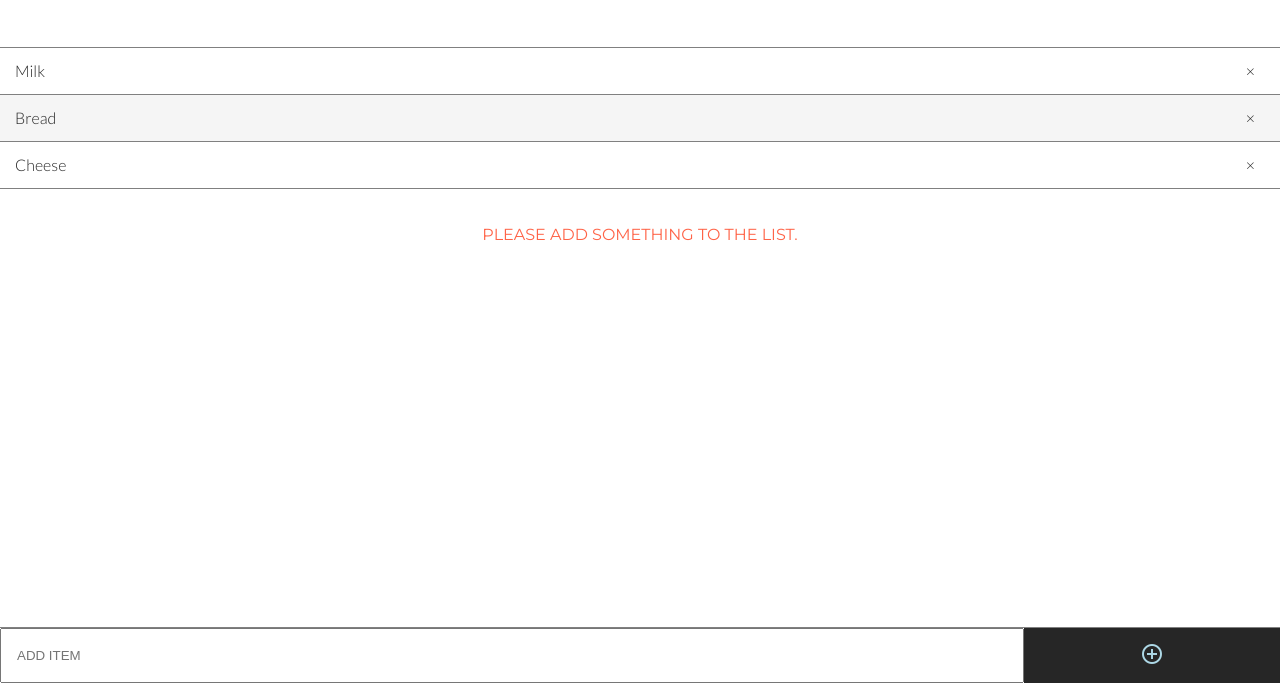
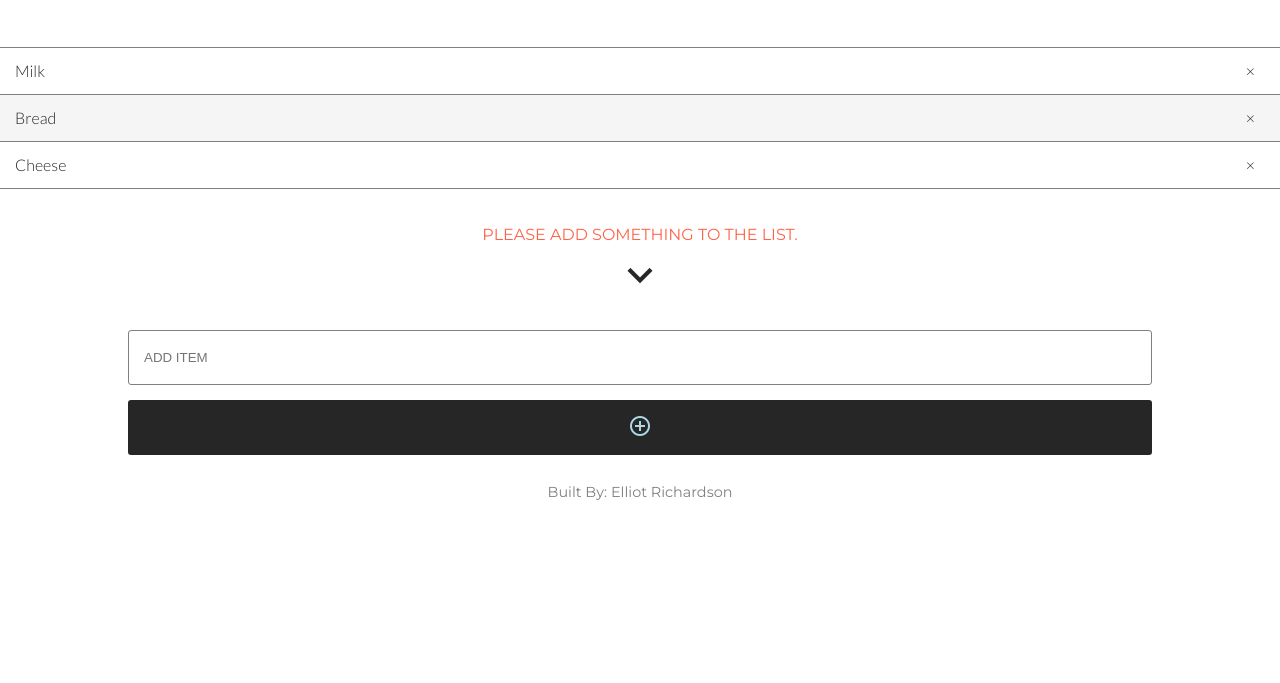
Before and after one commit to ear78/angular-todo, a website: page index.html in a window 1280 px wide. Shown: the part 117-800 px from the top of the page. Drawn offline with nearby package versions, Linux system fonts and the light colour scheme.

Commit message:
added animation and finalized css

```diff
--- a/css/_mainStyles.scss
+++ b/css/_mainStyles.scss
@@ -6,6 +6,7 @@ $black: #262626;
 $white: #fff;
 $lightgray: #f5f5f5;
 $lightblue: #add8e6;
+$gray: #808080;
 
 @mixin h1 {
     font-family: $montserrat;
@@ -34,10 +35,11 @@ body {
     margin: 0 auto;
     .add-text {
         text-align: center;
+        max-width: 325px;
         color: tomato;
         text-transform: uppercase;
         font-family: $montserrat;
-        margin-bottom: 30px;
+        margin: 0 auto 5px auto;
     }
     .error-text {
         background: tomato;
@@ -79,7 +81,7 @@ body {
     margin-bottom: 30px;
     ul {
         min-height: 150px;
-        max-height: 375px;
+        max-height: 215px;
         overflow: auto;
     }
     li {
@@ -102,15 +104,16 @@ body {
 }
 
 .input-container {
-    display: flex;
-    border-top: 1px solid gray;
-    position: fixed;
-    bottom: 0;
-    left: 0;
-    width: 100%;
+    margin-bottom: 30px;
     input {
         width: 80%;
         padding-left: 15px;
+        display: block;
+        height: 55px;
+        margin: 0 auto;
+        border: 1px solid gray;
+        border-radius: 3px;
+        margin-bottom: 15px;
     }
     input::-webkit-input-placeholder {
         text-transform: uppercase;
@@ -122,10 +125,41 @@ body {
         outline-color: lightblue;
     }
     button {
-        width: 20%;
+        width: 80%;
         height: 55px;
         background: $black;
         border: none;
-        color: $lightblue;
+        color: #add8e6;
+        border-radius: 3px;
+        margin: 0 auto;
+        display: block;
     }
 }
+
+.arrow-container {
+    text-align: center;
+    margin-bottom: 30px;
+    i {
+        font-size: 50px;
+        animation-name: downArrow;
+        animation-duration: 3s;
+        animation-iteration-count: infinite;
+    }
+    @keyframes downArrow {
+        0% { transform: translate3d(0, 0px, 0)}
+        49% { transform: translate3d(0, 5px, 0)}
+        50% { transform: translate3d(0,5px,0)}
+        100% { transform: translate3d(0,0px,0)}
+    }
+}
+
+footer {
+    display: flex;
+    align-items: center;
+    justify-content: center;
+    p {
+        font-size: .9em;
+        font-family: $montserrat;
+        color: $gray;
+    }
+}
--- a/index.html
+++ b/index.html
@@ -34,10 +34,20 @@
             <p class="add-text">Please add something to the list.{{ addText }}</p>
             <p ng-hide="isError" class="error-text">{{ errorText }}</p>
 
+            <div class="arrow-container">
+                <i class="material-icons">keyboard_arrow_down</i>
+            </div>
+
             <div class="input-container">
                 <input type="text" ng-model="addMe" placeholder="Add Item">
                 <button type="button" ng-click="addItem()"><i class="material-icons">add_circle_outline</i></button>
             </div>
+
+            <footer>
+                    <p>
+                        Built By: Elliot Richardson
+                    </p>
+            </footer>
 
         </div>
 
```
Also changed, not shown: css/styles.css, 1 other file.
